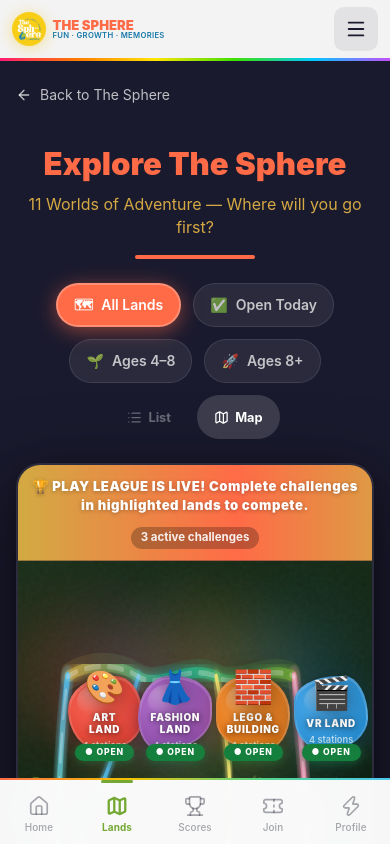
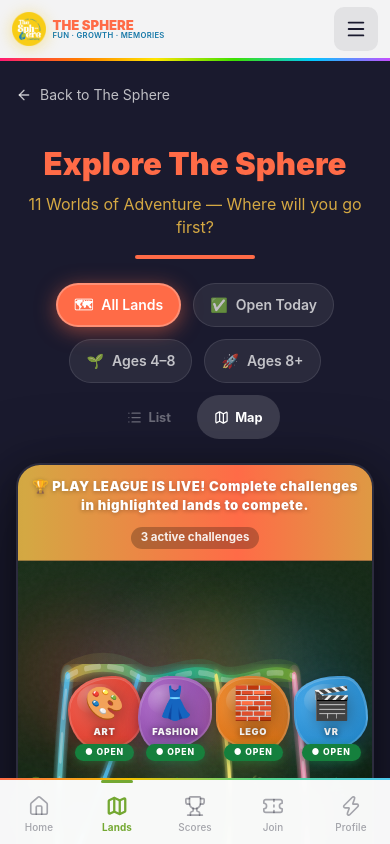
Before and after one commit to theSphere01/thesphere, a Next.js app: page /lands in a window 390 px wide. Both pictures are taken after a click on the button "Map". Shown: the top 844 px of the page. Built offline with nearby package versions, Linux system fonts and the light colour scheme.

Commit message:
Polish mobile map labels

```diff
--- a/src/components/lands/festival-map.tsx
+++ b/src/components/lands/festival-map.tsx
@@ -52,6 +52,19 @@
 
 const MOBILE_BOTTOM_ROW_SLUGS = new Set(["nilco-zone", "beauty-land", "handmade-land"]);
 const MOBILE_MIDDLE_ROW_SLUGS = new Set(["gardening-land", "cooking-land", "science-land", "sports-land"]);
+const MOBILE_LAND_LABELS: Record<string, string> = {
+  "art-land": "Art",
+  "fashion-land": "Fashion",
+  "cooking-land": "Cooking",
+  "science-land": "Science",
+  "lego-building": "Lego",
+  "vr-land": "VR",
+  "sports-land": "Sports",
+  "gardening-land": "Garden",
+  "nilco-zone": "Nilco",
+  "beauty-land": "Beauty",
+  "handmade-land": "Handmade",
+};
 
 // Organic blob shape per land (CSS border-radius shorthand)
 const BLOB_SHAPES: Record<string, string> = {
@@ -207,6 +220,8 @@
 }) {
   const size = Math.round((BLOB_SIZES[land.stations.length] ?? 158) * scale);
   const shape = BLOB_SHAPES[land.slug] ?? "60% 40% 55% 45% / 45% 55% 40% 60%";
+  const isSmallMap = scale < 0.8;
+  const displayName = isSmallMap ? (MOBILE_LAND_LABELS[land.slug] ?? land.name) : land.name;
 
   return (
     <motion.div
@@ -252,17 +267,19 @@
 
       {/* Land name */}
       <span style={{
-        color: "white", fontWeight: 900, fontSize: size > 120 ? "0.7rem" : "0.62rem",
+        color: "white", fontWeight: 900, fontSize: isSmallMap ? "0.58rem" : size > 120 ? "0.7rem" : "0.62rem",
         textTransform: "uppercase", textAlign: "center", letterSpacing: "0.07em",
-        marginTop: "0.4rem", textShadow: "0 1px 6px rgba(0,0,0,0.65)", lineHeight: 1.2, maxWidth: "80%",
+        marginTop: "0.4rem", textShadow: "0 1px 6px rgba(0,0,0,0.65)", lineHeight: 1.12, maxWidth: isSmallMap ? "92%" : "80%",
       }}>
-        {land.name}
+        {displayName}
       </span>
 
       {/* Station count */}
-      <span style={{ color: "rgba(255,255,255,0.68)", fontSize: "0.58rem", marginTop: "0.2rem", fontWeight: 600 }}>
-        {land.stations.length} stations
-      </span>
+      {!isSmallMap && (
+        <span style={{ color: "rgba(255,255,255,0.68)", fontSize: "0.58rem", marginTop: "0.2rem", fontWeight: 600 }}>
+          {land.stations.length} stations
+        </span>
+      )}
 
       {/* Open / Closed badge */}
       <div style={{
```
